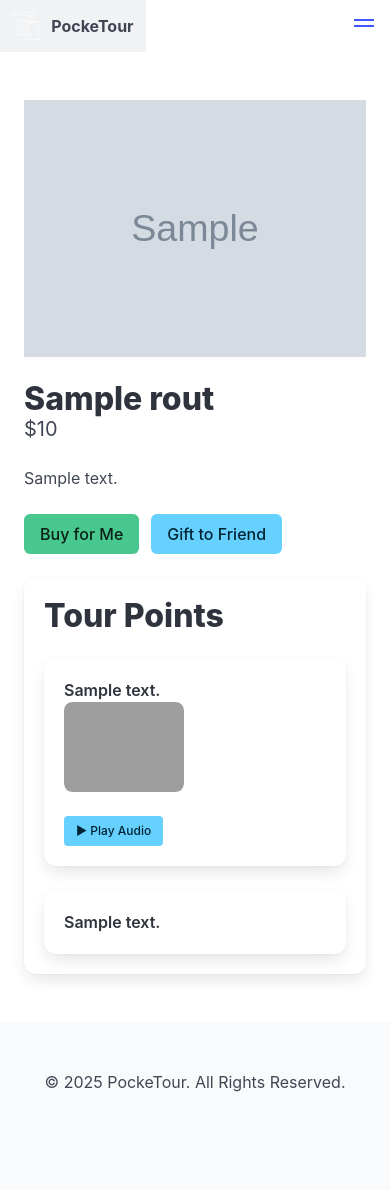
After one commit to CAPGAGA/tour-telegram-bot, a FastAPI app: template web/templates/tour_page.html in a window 390 px wide. The commit adds this page. Run offline with FastAPI, Linux system fonts and the light colour scheme; the template is opened without the code that fills it: most values are stand-ins (such as "Sample title", 1, 10 or a date in 2020); grey boxes marked "Sample" are stand-in pictures; parts of the project's set-up code (start-up, migrations or seed data) failed here and were passed over; grey boxes are pictures that could not be loaded.

Commit message:
🚀 **Major UI & Feature Enhancements: Tour Pages, Audio Support, and Search Improvements!**
### 🔥 **Key Features & Enhancements**
---

### 🗺️ **New Tour Page**
✅ **Dynamic Tour Pages for Each Route**
   - **New `tour_page.html` template** to display individual tour details.
   - Fetches **route points**, **images**, and **audio clips** dynamically.

✅ **Embedded Images & Audio**
   - Added **image gallery** for tour points.
   - Users can **play audio clips** directly from the page!
   - **Auto-stop other audio when a new clip is played.**

✅ **Optimized Tour Info**
   - **Clear pricing & descriptions**
   - **"Buy for Me"** and **"Gift to Friend"** buttons for easy purchasing.

---

### 🎵 **Audio Enhancements**
✅ **New `audio.js` for Tour Pages**
   - **Play & Stop** tour audio clips dynamically.
   - **Only one audio plays at a time** for a better user experience.

✅ **Tour Points Structured for Media**
   - Images & audio now appear within tour descriptions.

---

### 🔎 **Improved Tour Search & Shop**
✅ **Updated Search Button**
   - **Changed "Buy" to "Learn More"** for better user navigation.

✅ **Footer Now Included in Shop**
   - Ensures consistency across the site.

---

### 🎨 **UI & Branding Improvements**
✅ **Enhanced Navbar**
   - Updated **"Features"** to **"For Creators"**.
   - Improved layout for mobile & desktop.

✅ **Improved Tour Card Layout**
   - Cards now **display key tour details** in a cleaner way.

```diff
--- /dev/null
+++ b/web/static/css/tour_page/rout_points.css
@@ -0,0 +1,19 @@
+.grid {
+    display: flex;
+    flex-wrap: wrap;
+    gap: 10px;
+}
+
+.cell {
+    width: 120px;
+    height: 90px;
+    overflow: hidden;
+    border-radius: 8px;
+}
+
+.tour-thumbnail {
+    width: 100%;
+    height: 100%;
+    object-fit: cover;
+    border-radius: 8px;
+}
--- a/web/static/js/store/search.js
+++ b/web/static/js/store/search.js
@@ -58,7 +58,7 @@ document.addEventListener("DOMContentLoaded", function () {
                         <p>${tour.rout_description.substring(0, 100)}...</p>
                     </div>
                     <footer class="card-footer">
-                        <a href="tour/${tour.id}" class="card-footer-item" data-tour-id="${tour.id}">Buy</a>
+                        <a href="tour/${tour.id}" class="card-footer-item" data-tour-id="${tour.id}">Learn More</a>
                     </footer>
                 </div>
             `;
--- /dev/null
+++ b/web/static/js/tour_page/audio.js
@@ -0,0 +1,44 @@
+// Plays audio on click
+document.addEventListener("DOMContentLoaded", function () {
+    let currentAudio = null; // Stores currently playing audio
+    let currentButton = null; // Stores the button controlling the audio
+
+    document.querySelectorAll(".play-audio").forEach(button => {
+        button.addEventListener("click", function () {
+            const audioSrc = this.getAttribute("data-audio");
+
+            // If the same button is clicked, stop audio
+            if (currentAudio && !currentAudio.paused && currentButton === this) {
+                currentAudio.pause();
+                currentAudio.currentTime = 0;
+                this.textContent = "▶ Play Audio";
+                currentAudio = null;
+                currentButton = null;
+                return;
+            }
+
+            // Stop any previously playing audio
+            if (currentAudio) {
+                currentAudio.pause();
+                currentAudio.currentTime = 0;
+                if (currentButton) {
+                    currentButton.textContent = "▶ Play Audio";
+                }
+            }
+
+            // Play new audio
+            currentAudio = new Audio(audioSrc);
+            currentButton = this;
+            this.textContent = "⏹ Stop Audio";
+
+            currentAudio.play();
+
+            // Reset button text when audio ends
+            currentAudio.addEventListener("ended", () => {
+                this.textContent = "▶ Play Audio";
+                currentAudio = null;
+                currentButton = null;
+            });
+        });
+    });
+});
--- a/web/templates/modules/landing/navbar.html
+++ b/web/templates/modules/landing/navbar.html
@@ -13,7 +13,7 @@
         </div>
         <div id="navMenu" class="navbar-menu">
             <div class="navbar-end">
-                <a class="navbar-item" href="#features">Features</a>
+                <a class="navbar-item" href="/for-creators">For Creators</a>
                 <a class="navbar-item" href="/shop">Shop</a>
                 <a class="navbar-item" href="/login">Login</a>
             </div>
--- a/web/templates/shop.html
+++ b/web/templates/shop.html
@@ -49,6 +49,7 @@
         </div>
     </div>
 </section>
+{% include "modules/landing/footer.html" %}
 </body>
 <script type="module" src="{{ url_for('static', path='js/store/search.js') }}"></script>
 <script type="module" src="{{ url_for('static', path='js/revolver.js') }}"></script>
--- /dev/null
+++ b/web/templates/tour_page.html
@@ -0,0 +1,104 @@
+<!DOCTYPE html>
+<html lang="en">
+<head>
+    <meta charset="UTF-8">
+    <meta name="viewport" content="width=device-width, initial-scale=1.0">
+    <link rel="apple-touch-icon" sizes="180x180" href="{{ url_for('static', path='logo/favicon/apple-touch-icon.png') }}">
+    <link rel="icon" type="image/png" sizes="32x32" href="{{ url_for('static', path='logo/favicon/favicon-32x32.png') }}">
+    <link rel="icon" type="image/png" sizes="16x16" href="{{ url_for('static', path='logo/favicon/favicon-16x16.png') }}">
+    <link rel="manifest" href="{{ url_for('static', path='logo/favicon/site.webmanifest') }}">
+    <title>PockeTour: {{ rout.rout_name }}</title>
+    <link href="{{ url_for('static', path='css/styles.css') }}" rel="stylesheet">
+    <link href="{{ url_for('static', path='css/bulma.min.css') }}" rel="stylesheet">
+    <link href="{{ url_for('static', path='css/tour_page/rout_points.css') }}" rel="stylesheet">
+    <link href="https://fonts.googleapis.com/css2?family=Poppins:wght@300;400;600&display=swap" rel="stylesheet">
+    <link rel="preconnect" href="https://fonts.googleapis.com">
+    <link rel="preconnect" href="https://fonts.gstatic.com" crossorigin>
+    <link href="https://fonts.googleapis.com/css2?family=Inconsolata:wght@200..900&family=Source+Code+Pro:ital,wght@0,200..900;1,200..900&display=swap" rel="stylesheet">
+    <!-- Google tag (gtag.js) -->
+    <script async src="https://www.googletagmanager.com/gtag/js?id=G-YH9DBEETFV"></script>
+    <script>
+      window.dataLayer = window.dataLayer || [];
+      function gtag(){dataLayer.push(arguments);}
+      gtag('js', new Date());
+
+      gtag('config', 'G-YH9DBEETFV');
+    </script>
+</head>
+<body>
+    {% include "modules/landing/navbar.html" %}
+    <section class="section">
+        <div class="container">
+            <div class="columns">
+                <!-- Image Section -->
+                <div class="column is-half">
+                    <figure class="image is-4by3">
+                        {% if rout.image %}
+                        <img id="tour-image" src="/media/images/{{ rout.image }}" alt="Tour Image">
+                        {% else %}
+                        <img id="tour-image" src="{{ url_for('static', path='images/placeholder-image.jpg') }}" alt="Tour Image">
+                        {% endif %}
+                    </figure>
+                </div>
+                <!-- Tour Info Section -->
+                <div class="column is-half">
+                    <h1 class="title" id="tour-name">{{ rout.rout_name }}</h1>
+                    <p class="subtitle" id="tour-price">${{ rout.base_price }}</p>
+                    <p id="tour-description">{{ rout.rout_description }}</p>
+                    <br>
+                    <div class="buttons">
+                        <button class="button is-success" id="buy-for-me">Buy for Me</button>
+                        <button class="button is-info" id="buy-for-friend">Gift to Friend</button>
+                    </div>
+                </div>
+            </div>
+            <!-- Tour Points -->
+            <div class="box">
+                <h2 class="title">Tour Points</h2>
+                <div id="tour-points">
+                    {% for rout in rout_points[:3] %}
+                    <div class="box">
+                        <p><strong>{{ rout.point_text }}</strong></p>
+                        <div class="columns is-vcentered">
+                            <!-- Images Section -->
+                            <div class="column is-half">
+                                {% if rout.image %}
+                                <div class="grid">
+                                    {% for image in rout.image %}
+                                    <div class="cell">
+                                        <figure class="image">
+                                            <img src="/{{ image }}" alt="Tour Image" class="tour-thumbnail">
+                                        </figure>
+                                    </div>
+                                    {% endfor %}
+                                </div>
+                                {% endif %}
+                            </div>
+                            <!-- Audio Section -->
+                            <div class="column is-half">
+                                {% if rout.audio %}
+                                    <div class="audio-gallery">
+                                        {% for audio in rout.audio %}
+                                        <button class="button is-info is-small play-audio" data-audio="/{{ audio }}">
+                                            ▶ Play Audio
+                                        </button>
+                                        {% endfor %}
+                                    </div>
+                                {% endif %}
+                            </div>
+                        </div>
+                    </div>
+                    {% endfor %}
+                    {% for rout in rout_points[3:] %}
+                    <div class="box">
+                        <p><strong>{{ rout.point_text }}</strong></p>
+                    </div>
+                    {% endfor %}
+                </div>
+            </div>
+        </div>
+    </section>
+    {% include "modules/landing/footer.html" %}
+</body>
+<script type="module" src="{{ url_for('static', path='js/tour_page/audio.js') }}"></script>
+</html>
```
Also changed, not shown: api/main.py (+31 -3 lines).
